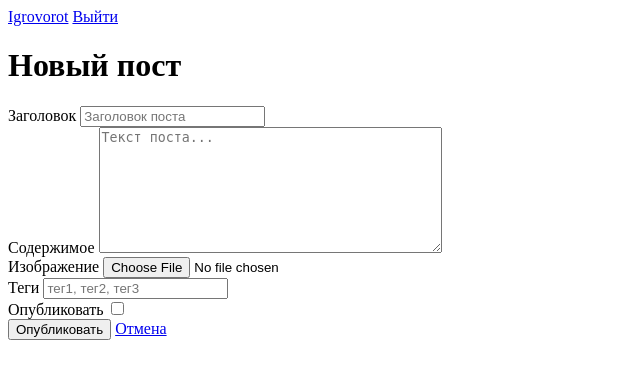
After one commit to Cr4mlin/Igrovorot, a Django app: page /posts/create/ in a window 1280 px wide. The commit adds this page. Shown: the top 379 px of the page, without its empty margins (0-640 px from the left). Run offline with Django 5.2, Linux system fonts and the light colour scheme; the visitor is signed in with stand-in values (Sample User, id 1).

Commit message:
create post page

```diff
--- a/apps/posts/forms.py
+++ b/apps/posts/forms.py
@@ -1,5 +1,23 @@
 from django import forms
-from posts.models import Comment
+from posts.models import Post, Comment
+
+
+class PostForm(forms.ModelForm):
+    class Meta:
+        model = Post
+        fields = ('title', 'content', 'image', 'tags', 'is_published')
+        labels = {
+            'title': 'Заголовок',
+            'content': 'Содержимое',
+            'image': 'Изображение',
+            'tags': 'Теги',
+            'is_published': 'Опубликовать',
+        }
+        widgets = {
+            'title': forms.TextInput(attrs={'placeholder': 'Заголовок поста'}),
+            'content': forms.Textarea(attrs={'rows': 8, 'placeholder': 'Текст поста...'}),
+            'tags': forms.TextInput(attrs={'placeholder': 'тег1, тег2, тег3'}),
+        }
 
 
 class CommentForm(forms.ModelForm):
--- a/apps/posts/models.py
+++ b/apps/posts/models.py
@@ -6,7 +6,7 @@ class Post(models.Model):
     author = models.ForeignKey(settings.AUTH_USER_MODEL, on_delete=models.CASCADE)
     title = models.CharField(max_length=255)
     content = models.TextField()
-    image = models.CharField(max_length=512, blank=True, null=True)
+    image = models.ImageField(upload_to='posts_image/', blank=True, null=True)
     tags = models.TextField(blank=True, null=True)
     is_published = models.BooleanField()
     created_at = models.DateTimeField()
--- a/apps/posts/urls.py
+++ b/apps/posts/urls.py
@@ -3,5 +3,6 @@ from posts import views
 
 urlpatterns = [
     path('posts/', views.PostListView.as_view(), name='post_list'),
+    path('posts/create/', views.PostCreateView.as_view(), name='post_create'),
     path('posts/<int:pk>/', views.PostDetailView.as_view(), name='post_detail'),
 ]
--- a/apps/posts/views.py
+++ b/apps/posts/views.py
@@ -1,8 +1,10 @@
 from django.shortcuts import render, get_object_or_404, redirect
+from django.contrib.auth.mixins import LoginRequiredMixin
 from django.views import View
 from django.core.paginator import Paginator
+from django.utils import timezone
 from posts.models import Post
-from posts.forms import CommentForm
+from posts.forms import PostForm, CommentForm
 
 
 class PostListView(View):
@@ -49,6 +51,26 @@ class PostDetailView(View):
         })
 
 
+class PostCreateView(LoginRequiredMixin, View):
+    template_name = 'posts/post_create.html'
+    login_url = '/accounts/login/'
+
+    def get(self, request):
+        form = PostForm()
+        return render(request, self.template_name, {'form': form})
+
+    def post(self, request):
+        form = PostForm(request.POST, request.FILES)
+        if form.is_valid():
+            post = form.save(commit=False)
+            post.author = request.user
+            post.created_at = timezone.now()
+            post.updated_at = timezone.now()
+            post.save()
+            return redirect('post_detail', pk=post.pk)
+        return render(request, self.template_name, {'form': form})
+
+
 class FeedView(View):
     template_name = 'posts/feed.html'
     paginate_by = 10
--- /dev/null
+++ b/templates/posts/post_create.html
@@ -0,0 +1,28 @@
+{% extends 'base.html' %}
+
+{% block title %}Новый пост — Igrovorot{% endblock %}
+
+{% block content %}
+<div class="post-create">
+    <h1>Новый пост</h1>
+
+    <form method="post" enctype="multipart/form-data" novalidate>
+        {% csrf_token %}
+
+        {% for field in form %}
+            <div class="form-group">
+                <label for="{{ field.id_for_label }}">{{ field.label }}</label>
+                {{ field }}
+                {% for error in field.errors %}
+                    <span class="form-error">{{ error }}</span>
+                {% endfor %}
+            </div>
+        {% endfor %}
+
+        <div class="form-actions">
+            <button type="submit">Опубликовать</button>
+            <a href="{% url 'post_list' %}">Отмена</a>
+        </div>
+    </form>
+</div>
+{% endblock %}
--- a/templates/posts/post_detail.html
+++ b/templates/posts/post_detail.html
@@ -17,7 +17,7 @@
     </div>
 
     {% if post.image %}
-        <img class="post-detail__image" src="{{ post.image }}" alt="{{ post.title }}">
+        <img class="post-detail__image" src="{{ post.image.url }}" alt="{{ post.title }}">
     {% endif %}
 
     <div class="post-detail__content">{{ post.content|linebreaks }}</div>
```
